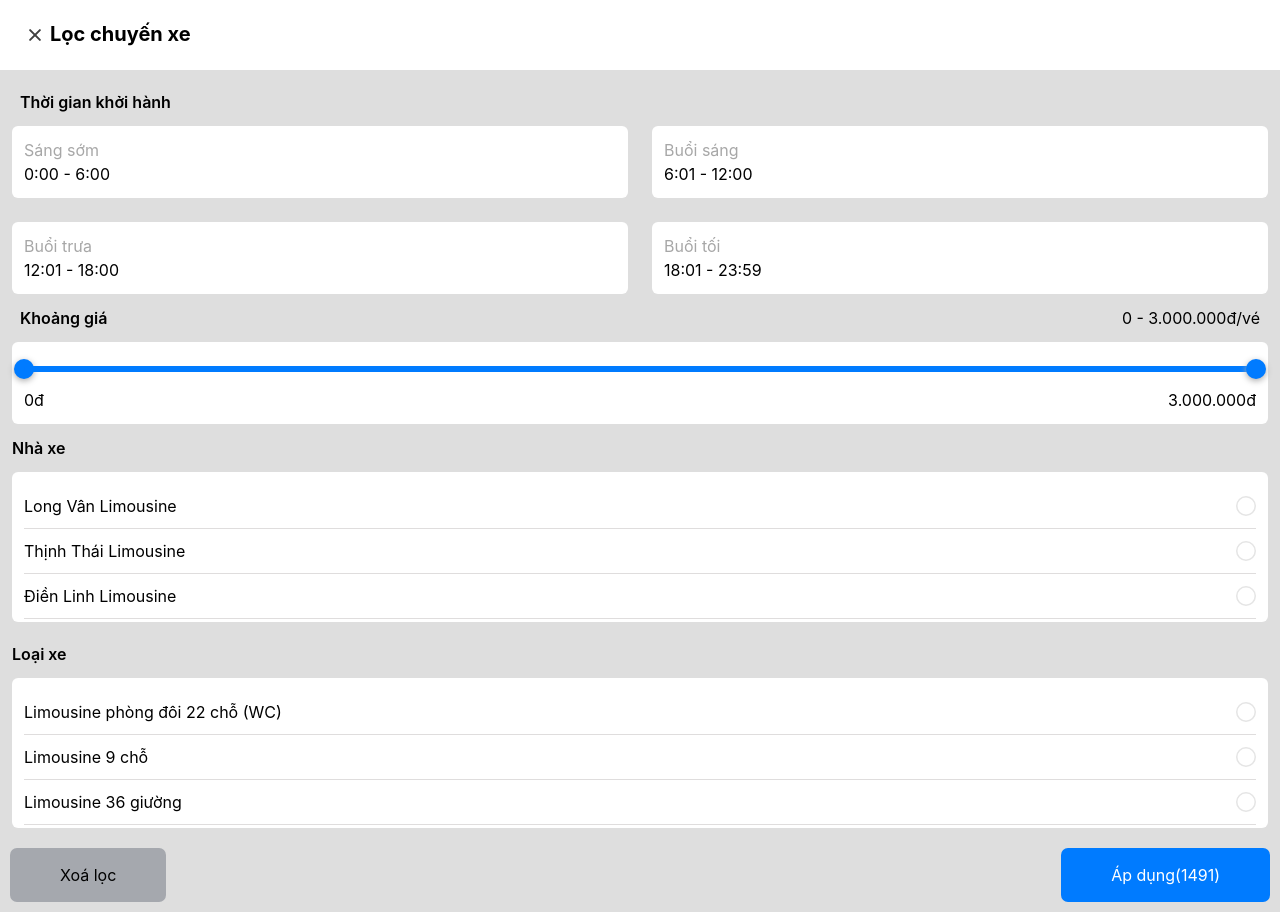
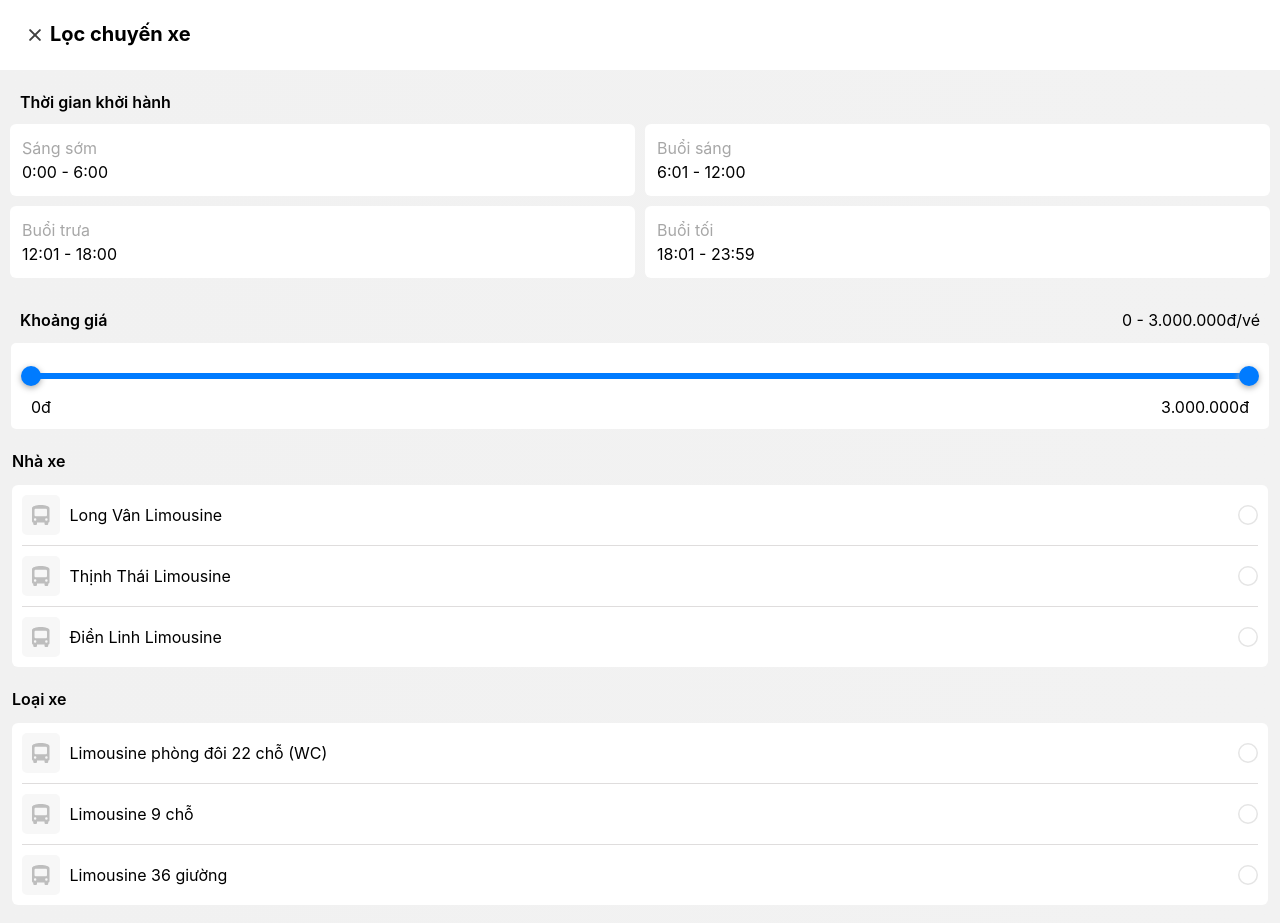
Before and after one commit to hieu4399243/BookCar, a React (Create React App) app in the folder bookcar/: page /list in a window 1280 px wide. Shown: the top 923 px of the page. Built offline with nearby package versions, Linux system fonts and the light colour scheme.

Commit message:
update css filter car

```diff
--- a/bookcar/src/App.css
+++ b/bookcar/src/App.css
@@ -39,7 +39,7 @@
 .time-option {
   background-color: white;
   padding: 0.75rem;
-  margin: 0.75rem;
+  margin: 5px;
   border-radius: 0.375rem;
 }
 
@@ -53,9 +53,41 @@
   font-weight: 300
 }
 
+.main-grid {
+  padding: 5px;
+}
+
+.item-list-car {
+  display: flex;
+  align-items: center;
+}
+
+.item-car {
+  background: #f7f7f7;
+  padding: 5px 10px;
+  border-radius: 5px;
+  margin-right: 10px;
+  color: #bebebe;
+  font-size: 20px;
+}
+
+.list-start {
+  background-color: white;
+  border-radius: 0.375rem;
+  padding: 0px 10px;
+}
+
 .garage {
   padding-left: 0.75rem;
   padding-right: 0.75rem;
+  margin-top: 1.25rem;
+}
+
+.range {
+  padding: 30px 20px 10px 20px;
+  background: white;
+  border-radius: 5px;
+  margin: 11px;
 }
 
 .garage-list {
@@ -77,6 +109,9 @@
   display: flex;
   align-items: center;
   justify-content: space-between;
+}
+.garage-list-item:last-child{
+  border-bottom: none;
 }
 
 .garage-list::-webkit-scrollbar-thumb {
@@ -146,17 +181,22 @@
 }
 
 .button-left {
-  background: #a5a8ae;
-  padding: 15px 50px 15px 50px;
+  width: 48%;
+  background: #e6e6e6;
+  padding: 15px;
   border-radius: 7px;
   color: black;
+  font-weight: 600;
 }
 
 .button-right {
-  padding: 15px 50px 15px 50px;
+  width: 48%;
+  padding: 15px;
   border-radius: 7px;
-  background-color: #007bff;
+  background-color: #4465f0;
   color: white;
+  font-weight: 600;
+
 }
 
 .vertical-list {
@@ -321,7 +361,7 @@
   transform: translateY(-50%);
 }
 
-.img-transport{
+.img-transport {
   width: 40px;
   height: 40px;
 }
@@ -361,7 +401,7 @@
   font-size: 18px;
   font-weight: 500;
   margin-right: 5px;
-  margin-left: 5px ;
+  margin-left: 5px;
 }
 
 .text-tranport {
@@ -385,9 +425,9 @@
   font-size: 14px;
 }
 
-.heart-rating{
+.heart-rating {
   width: 25px;
-    height: 25px;
+  height: 25px;
 }
 
 
@@ -432,7 +472,7 @@
   font-weight: 600;
 }
 
-.amount-trip{
+.amount-trip {
   font-weight: bold;
   color: #003aeb;
 }
--- /dev/null
+++ b/bookcar/src/components/DoubleScrollBar.css
@@ -0,0 +1,39 @@
+.range-slider {
+    height: 5px;
+    position: relative;
+    background-color: #e1e9f6;
+    border-radius: 2px;
+  }
+  .range-selected {
+    height: 100%;
+     left: 30%;
+     right: 30%;
+    position: absolute;
+    border-radius: 5px;
+    background-color: #2268f3;
+  }
+
+
+  .range-input {
+    position: relative;
+  }
+
+  .range-input input {
+    position: absolute;
+    width: 100%;
+    height: 5px;
+    top: -7px;
+    background: none;
+    pointer-events: none;
+    -webkit-appearance: none;
+  }
+
+  .range-input input::-webkit-slider-thumb {
+    height: 20px;
+    width: 20px;
+    border-radius: 50%;
+    border: 3px solid #2268f3;
+    background-color: #fff;
+    pointer-events: auto;
+    -webkit-appearance: none;
+  }
--- /dev/null
+++ b/bookcar/src/components/DoubleScrollBar.tsx
@@ -0,0 +1,72 @@
+import React, { useState, useEffect } from "react";
+import "./DoubleScrollBar.css";
+
+interface DoubleScrollBarProps {
+  class: string;
+  forid: string;
+  min: number;
+  max: number;
+  step: number;
+  handleInputChange: (value: number, inputType: string) => void;
+}
+
+export const DoubleScrollBar: React.FC<DoubleScrollBarProps> = (props) => {
+  const [inputFrom, setInputFrom] = useState<number>(props.min);
+  const [inputTo, setInputTo] = useState<number>(props.max);
+
+  useEffect(() => {
+    const display = document.getElementById(props.forid);
+    const slider = document.getElementById(`slider-${props.forid}`);
+
+    if (slider) {
+      if (display) {
+        console.log({ inputFrom, inputTo });
+        if (inputFrom > inputTo) {
+          display.innerHTML = `${inputTo}-${inputFrom}`;
+          slider.style.right = `${
+            100 - ((inputFrom - props.min) / (props.max - props.min)) * 100
+          }%`;
+          slider.style.left = `${
+            ((inputTo - props.min) / (props.max - props.min)) * 100
+          }%`;
+        } else {
+          display.innerHTML = `${inputFrom}-${inputTo}`;
+          slider.style.right = `${
+            100 - ((inputTo - props.min) / (props.max - props.min)) * 100
+          }%`;
+          slider.style.left = `${
+            ((inputFrom - props.min) / (props.max - props.min)) * 100
+          }%`;
+        }
+      }
+    }
+  }, [inputFrom, inputTo, props]);
+
+  return (
+    <div className={`${props.class}`}>
+      <div className="range-slider">
+        <span className="range-selected" id={`slider-${props.forid}`}></span>
+      </div>
+      <div className="range-input">
+        <input
+          type="range"
+          onChange={(e) =>
+            props.handleInputChange(parseFloat(e.target.value), "from")
+          }
+          min={props.min}
+          max={props.max}
+          step={props.step}
+          defaultValue={props.min}
+        />
+        <input
+          type="range"
+          onChange={(e) => props.handleInputChange(parseFloat(e.target.value), "to")}
+          min={props.min}
+          max={props.max}
+          step={props.step}
+          defaultValue={props.max}
+        />
+      </div>
+    </div>
+  );
+};
--- a/bookcar/src/pages/listCar/list.tsx
+++ b/bookcar/src/pages/listCar/list.tsx
@@ -13,7 +13,7 @@
         </Link>
         <h1 className="font-bold text-xl">Lọc chuyến xe</h1>
       </div>
-      <div className="bg-[#dedede]">
+      <div className="main-list">
         <Time />
       </div>
     </div>
--- a/bookcar/src/pages/listCar/price.tsx
+++ b/bookcar/src/pages/listCar/price.tsx
@@ -10,11 +10,11 @@
 const Price: React.FC<PriceProps> = ({ setPriceRange, priceRange }) => {
   return (
     <div>
-      <div className="flex justify-between text-center items-center px-5">
+      <div className="flex justify-between text-center items-center px-5 mt-5">
         <h2 className="font-semibold">Khoảng giá</h2>
         <h2>0 - 3.000.000đ/vé</h2>
       </div>
-      <div className="bg-white p-3 m-3 rounded-md pt-6">
+      <div className="range">
         <Range
           step={1}
           min={0}
--- a/bookcar/src/pages/listCar/time.tsx
+++ b/bookcar/src/pages/listCar/time.tsx
@@ -4,8 +4,11 @@
 import Price from "./price";
 import ic_select from "../../assets/images/ic_select.svg";
 import ic_selected from "../../assets/images/ic_selected.svg";
+import { FontAwesomeIcon } from "@fortawesome/react-fontawesome";
+import { faBusSimple } from "@fortawesome/free-solid-svg-icons";
 
 const groupedTrips: any = groupTripsByTimeOfDate(data.json.coreData.data);
+
 const groupedTripsLength: any = data.json.coreData.data;
 interface Trip {
   uuid: string;
@@ -90,6 +93,66 @@
           new Set(filteredTrips.map((trip) => trip.transport_information.name))
         )
       : [];
+
+  const getAllGarage = () => {
+    let count = 0;
+    return (
+      <div>
+        {Object.keys(groupedTrips).map((time) =>
+          (groupedTrips[time] as Trip[]).flat().map((trip) => {
+            if (count < 3) {
+              count++;
+              return (
+                <li key={trip.uuid} className="garage-list-item">
+                  <div className="item-list-car">
+                    <div className="item-car">
+                      <FontAwesomeIcon icon={faBusSimple} />
+                    </div>
+                    <p>{trip.transport_information.name}</p>
+                  </div>
+                  <div>
+                    <img src={ic_select} />
+                  </div>
+                </li>
+              );
+            } else {
+              return null;
+            }
+          })
+        )}
+      </div>
+    );
+  };
+
+  const getAllCategory = () => {
+    let count = 0;
+    return (
+      <div>
+        {Object.keys(groupedTrips).map((time) =>
+          (groupedTrips[time] as Trip[]).flat().map((trip) => {
+            if (count < 3) {
+              count++;
+              return (
+                <li key={trip.uuid} className="garage-list-item">
+                  <div className="item-list-car">
+                    <div className="item-car">
+                      <FontAwesomeIcon icon={faBusSimple} />
+                    </div>
+                    <p>{trip.vehicle_name}</p>
+                  </div>
+                  <div>
+                    <img src={ic_select} />
+                  </div>
+                </li>
+              );
+            } else {
+              return null;
+            }
+          })
+        )}
+      </div>
+    );
+  };
   const handleCancel = () => {
     setClickedOption(null);
     setSelectedTime(null);
@@ -103,7 +166,7 @@
       <div>
         <h2 className="px-5 pt-5 font-semibold">Thời gian khởi hành</h2>
 
-        <div className="grid grid-cols-2">
+        <div className="grid grid-cols-2 main-grid">
           <div
             className={`time-option ${
               clickedOption === "morning" ? "selected" : ""
@@ -150,7 +213,7 @@
 
         <div className="garage">
           <div>
-            <h2 className="font-semibold">Nhà xe</h2>
+            <h2 className="font-semibold mb-3">Nhà xe</h2>
           </div>
           <div>
             {!showAllData ? (
@@ -160,7 +223,10 @@
                     {uniqueTransportName.map((name, index) => {
                       return (
                         <li key={name} className="garage-list-item">
-                          <div>
+                          <div className="item-list-car">
+                            <div className="item-car">
+                              <FontAwesomeIcon icon={faBusSimple} />
+                            </div>
                             <p>{name}</p>
                           </div>
                           <div>
@@ -175,28 +241,15 @@
                 <p className="garage-list">Không có chuyến xe nào.</p>
               )
             ) : (
-              <div className="garage-list">
-                <ul>
-                  {Object.keys(groupedTrips).map((time) =>
-                    (groupedTrips[time] as Trip[]).flat().map((trip) => (
-                      <li key={trip.uuid} className="garage-list-item">
-                        <div>
-                          <p>{trip.transport_information.name}</p>
-                        </div>
-                        <div>
-                          <img src={ic_select} />
-                        </div>
-                      </li>
-                    ))
-                  )}
-                </ul>
+              <div className="list-start">
+                <ul>{getAllGarage()}</ul>
               </div>
             )}
           </div>
         </div>
         <div className="category-car">
           <div>
-            <h2 className="font-semibold">Loại xe</h2>
+            <h2 className="font-semibold mb-3">Loại xe</h2>
           </div>
           <div>
             {!showAllData ? (
@@ -206,7 +259,10 @@
                     {uniqueVehicleNames.map((name, index) => {
                       return (
                         <li key={name} className="garage-list-item">
-                          <div>
+                          <div className="item-list-car">
+                            <div className="item-car">
+                              <FontAwesomeIcon icon={faBusSimple} />
+                            </div>
                             <p>{name}</p>
                           </div>
                           <div>
@@ -228,20 +284,9 @@
                 <p className="vertical-list">Không có chuyến xe nào.</p>
               )
             ) : (
-              <div className="vertical-list">
+              <div className="list-start">
                 <ul>
-                  {Object.keys(groupedTrips).map((time) =>
-                    (groupedTrips[time] as Trip[]).flat().map((trip) => (
-                      <li key={trip.uuid} className="garage-list-item">
-                        <div>
-                          <p>{trip.vehicle_name}</p>
-                        </div>
-                        <div>
-                          <img src={ic_select} />
-                        </div>
-                      </li>
-                    ))
-                  )}
+                  {getAllCategory()}
                 </ul>
               </div>
             )}
```
